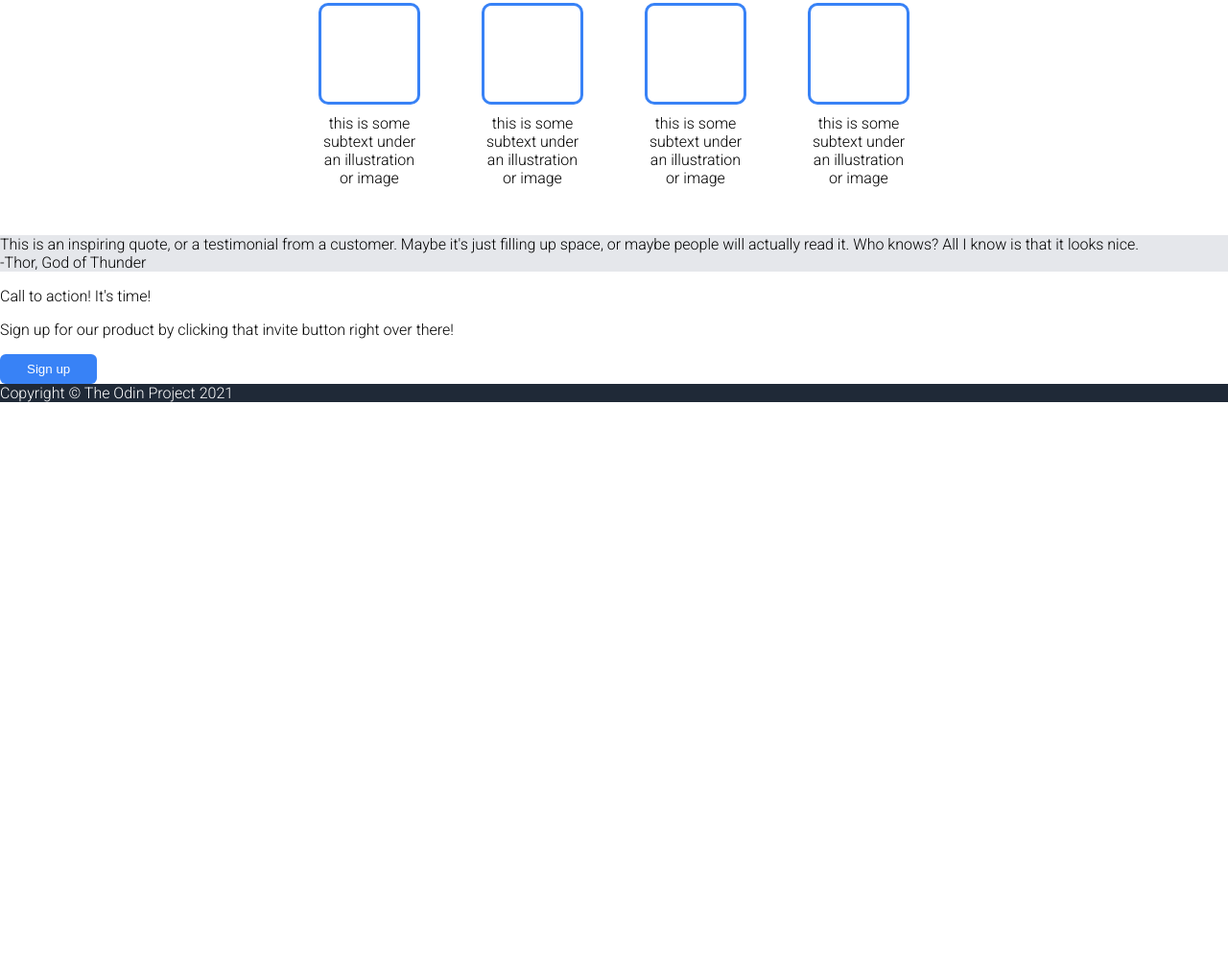
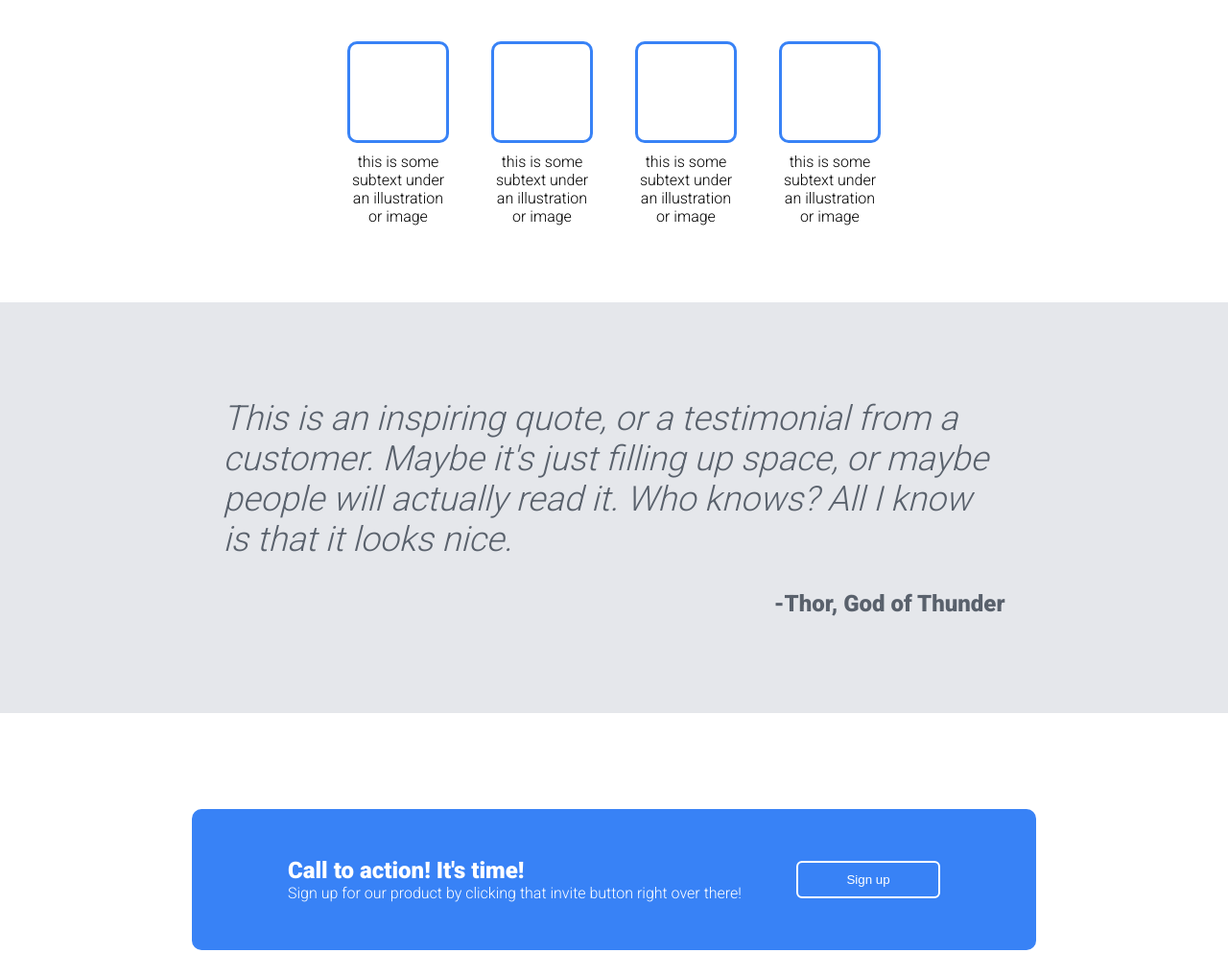
Before and after one commit to AlexKazz/TOP_landing_page, a plain HTML site: page index.html in a window 1280 px wide. Shown: the part 502-1495 px from the top of the page at 96% size. Before the commit the page ends 921 px from the top, so only its background shows below. Drawn offline with Linux system fonts and the light colour scheme.

Commit message:
finish full page

```diff
--- a/index.html
+++ b/index.html
@@ -73,6 +73,7 @@
         </div>
 
         <div class="section-three">
+            <div class="section-three-content">
                 <div class="quote">
                     This is an inspiring quote, or a testimonial from a
                     customer. Maybe it's just filling up space, or maybe
@@ -84,11 +85,15 @@
                     -Thor, God of Thunder
                 </div>
             </div>
+        </div>
 
         <div class="section-four">
             <div class="action-box">
-                <p>Call to action! It's time!</p>
+                <div class="section-four-left">
+                    <h4>Call to action! It's time!</h4>
                     <p>Sign up for our product by clicking that invite button right over there!</p>
+                </div>
+
                 <button>Sign up</button>
             </div>
         </div>
--- a/style.css
+++ b/style.css
@@ -12,6 +12,7 @@ h1 {
 img {
   height: 200px;
   width: auto;
+
 }
 
 a {
@@ -48,23 +49,33 @@ h2 {
 .container {
   display: flex;
   flex-direction: column;
+  width: 100%;
+  position: absolute;
 
 
 }
 
 .section-one {
   display: flex;
-  flex-wrap: wrap;
-  padding: 10px 100px;
+  /* flex-wrap: wrap; */
+  padding: 15px 0px;
   gap: 50px;
   justify-content: center;
+  width: 100%;
+
+  /* position: absolute; */
 
 }
 
 .section-two {
   display: flex;
   flex-direction: column;
-  flex-grow: 0;
+  /* flex-grow: 0; */
+  width: 100%;
+
+
+  /* position: absolute; */
+
 }
 
 .section-one-content {
@@ -73,16 +84,17 @@ h2 {
   align-items: center;
   gap: 32px;
   flex: 0;
-  margin: 0 auto;
-  margin-bottom: 50px;
+  /* margin: 0 auto; */
+  margin-bottom: 80px;
+  justify-content: center;
 }
 
 .section-two-content {
   display: flex;
   justify-content: center;
   align-items: center;
-  gap: 64px;
-  margin-bottom: 50px;
+  gap: 44px;
+  margin-bottom: 80px;
 
 }
 
@@ -133,17 +145,11 @@ h3 {
   padding: 10px;
 }
 
-
-
 .section-two-box {
   border: solid #3882f6 3px;
   height: 100px;
   width: 100px;
   border-radius: 10px;
-}
-
-.footer {
-
 }
 
 .section-one,
@@ -154,4 +160,82 @@ h3 {
 
 .section-three {
     background-color: #e5e7eb;
+    display: flex;
+    justify-content: center;
+    flex: 0;
+    width: 100%;
+    /* margin: 0 auto; */
 }
+
+.section-three-content {
+  display: flex;
+  flex-direction: column;
+  justify-content: center;
+  align-items: flex-end;
+  padding: 100px 150px;
+  gap: 32px;
+
+  opacity: 70%;
+  color: #1f2937;
+  flex: 0;
+}
+
+.quote {
+  font-size: 36px;
+  width: 815px;
+  font-style: italic;
+}
+
+.credit {
+  font-size: 24px;
+  font-weight: bold;
+
+}
+
+h4 {
+  margin: 0;
+  font-size: 24px;
+}
+
+.section-four {
+  display: flex;
+  justify-content: center;
+  align-items: center;
+  flex: 0;
+}
+
+.action-box {
+  background-color: #3882f6;
+  color: #fff;
+  margin: 100px 150px;
+  padding: 50px 100px;
+  display: flex;
+  justify-content: space-around;
+  align-items: center;
+  border-radius: 10px;
+  gap: 30px;
+  flex: 0;
+}
+
+.section-four-left {
+  display: flex;
+  flex-direction: column;
+  justify-content: center;
+  width: 500px;
+}
+
+.action-box p {
+  margin: 0;
+}
+
+.action-box button {
+  border: solid white 2px;
+  padding: 10px 40px;
+  width: 150px;
+}
+
+.footer {
+  display: flex;
+  justify-content: center;
+  padding: 30px 0px;
+}
```
Also changed, not shown: 1 other file. Lines whose indentation alone changed are shown as unchanged.
